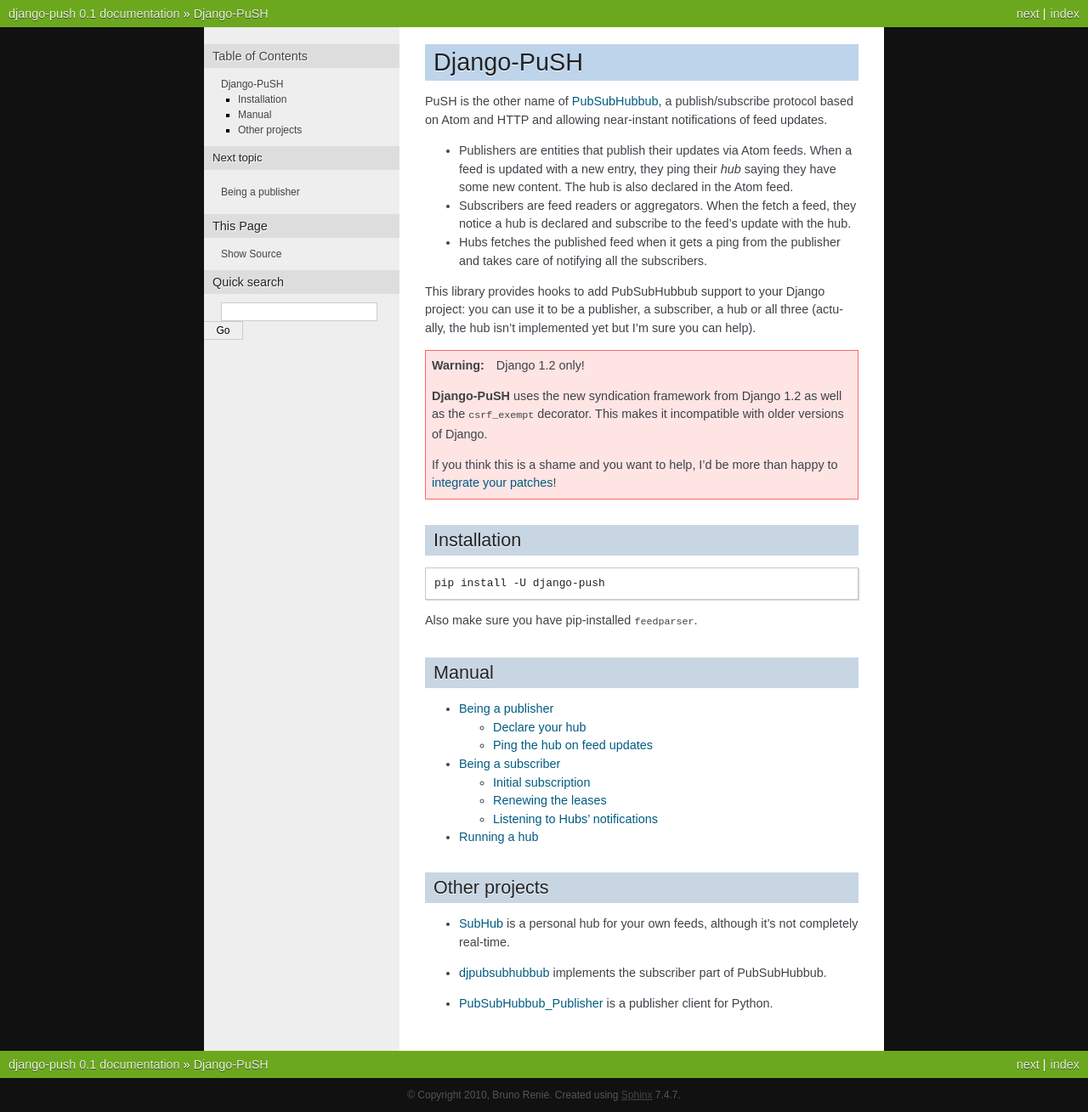
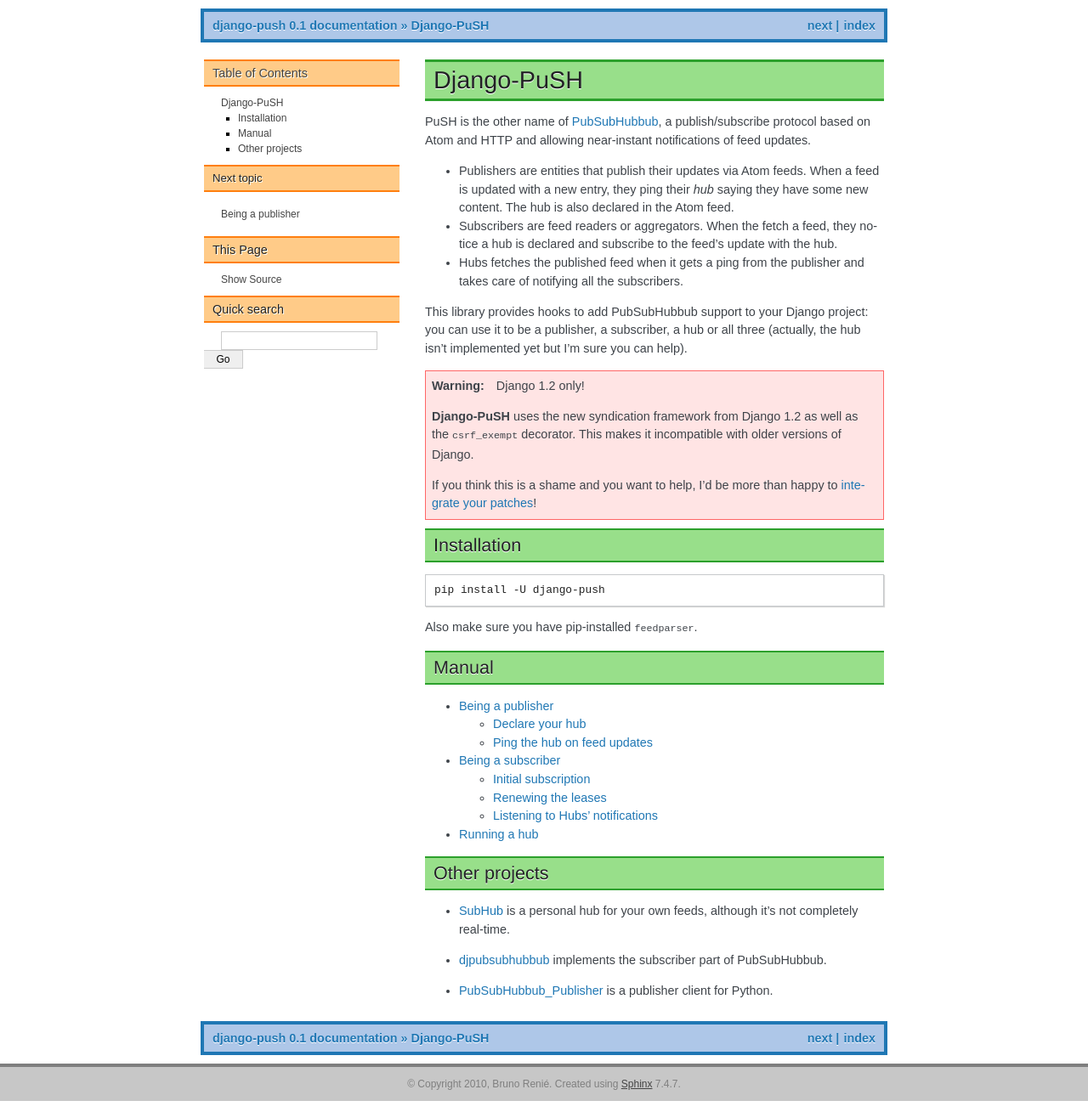
Before and after one commit to brutasse/django-push, a Sphinx documentation site: the page built from docs/index.rst, in a window 1280 px wide. Shown: the whole page at 85% size. Built offline with Sphinx 7.4.7, drawn with Linux system fonts in a browser that asks for light colours.

Commit message:
Custom sphinx theme

```diff
--- a/docs/conf.py
+++ b/docs/conf.py
@@ -91,7 +91,7 @@
 
 # The theme to use for HTML and HTML Help pages.  Major themes that come with
 # Sphinx are currently 'default' and 'sphinxdoc'.
-html_theme = 'nature'
+html_theme = 'brutasse'
 
 # Theme options are theme-specific and customize the look and feel of a theme
 # further.  For a list of options available for each theme, see the
--- a/docs/themes/nature/static/nature.css_t
+++ b/docs/themes/brutasse/static/brutasse.css_t
@@ -2,9 +2,9 @@
  * nature.css_t
  * ~~~~~~~~~~~~
  *
- * Sphinx stylesheet -- nature theme.
+ * Sphinx stylesheet -- brutasse theme.
  *
- * :copyright: Copyright 2007-2010 by the Sphinx team, see AUTHORS.
+ * :copyright: Copyright 2010 by Bruno Renie
  * :license: BSD, see LICENSE for details.
  *
  */
@@ -16,7 +16,7 @@
 body {
     font-family: Arial, sans-serif;
     font-size: 100%;
-    background-color: #111;
+    background-color: white;
     color: #555;
     margin: 0;
     padding: 0;
@@ -41,18 +41,18 @@
 }
 
 div.document {
-    background-color: #eee;
 }
 
 div.body {
-    background-color: #ffffff;
     color: #3E4349;
-    padding: 0 30px 30px 30px;
+    padding: 0 0 0 30px;
     font-size: 0.9em;
 }
 
 div.footer {
-    color: #555;
+    border-top: 4px solid #7f7f7f;
+    background-color: #c7c7c7;
+    color: #7f7f7f;
     width: 100%;
     padding: 13px 0;
     text-align: center;
@@ -65,15 +65,19 @@
 }
 
 div.related {
-    background-color: #6BA81E;
+    width: 800px;
+    margin: 10px auto;
+    border: 4px solid #1f77b4;
+    font-weight: bold;
+    background-color: #aec7e8;
     line-height: 32px;
-    color: #fff;
-    text-shadow: 0px 1px 0 #444;
+    color: #1f77b4;
+    text-shadow: 0px 1px 0 #fff;
     font-size: 0.9em;
 }
 
 div.related a {
-    color: #E2F3CC;
+    color: #1f77b4;
 }
 
 div.sphinxsidebar {
@@ -82,18 +86,20 @@
 }
 
 div.sphinxsidebarwrapper{
-    padding: 20px 0;
+    padding: 10px 0;
 }
 
 div.sphinxsidebar h3,
 div.sphinxsidebar h4 {
+    border-top: 2px solid #ff7f0e;
+    border-bottom: 2px solid #ff7f0e;
     font-family: Arial, sans-serif;
     color: #222;
     font-size: 1.2em;
     font-weight: normal;
     margin: 0;
     padding: 5px 10px;
-    background-color: #ddd;
+    background-color: #ffcb88;
     text-shadow: 1px 1px 0 white
 }
 
@@ -137,7 +143,7 @@
 /* -- body styles ----------------------------------------------------------- */
 
 a {
-    color: #005B81;
+    color: #1f77b4;
     text-decoration: none;
 }
 
@@ -152,21 +158,23 @@
 div.body h4,
 div.body h5,
 div.body h6 {
-    font-family: Arial, sans-serif;
-    background-color: #BED4EB;
+    font-family: Helvetica, Arial, sans-serif;
+    background-color: #98df8a;
+    border-top: 3px solid #2ca02c;
+    border-bottom: 3px solid #2ca02c;
     font-weight: normal;
     color: #212224;
-    margin: 30px 0px 10px 0px;
+    margin: 10px 0px 10px 0px;
     padding: 5px 0 5px 10px;
-    text-shadow: 0px 1px 0 white
+    text-shadow: 0px 1px 0 white;
 }
 
-div.body h1 { border-top: 20px solid white; margin-top: 0; font-size: 200%; }
-div.body h2 { font-size: 150%; background-color: #C8D5E3; }
-div.body h3 { font-size: 120%; background-color: #D8DEE3; }
-div.body h4 { font-size: 110%; background-color: #D8DEE3; }
-div.body h5 { font-size: 100%; background-color: #D8DEE3; }
-div.body h6 { font-size: 100%; background-color: #D8DEE3; }
+div.body h1 { margin-top: 10px; font-size: 200%; }
+div.body h2 { font-size: 150%; border-width: 2px; }
+div.body h3 { font-size: 120%; border-width: 1px; }
+div.body h4 { font-size: 110%; border-width: 1px; }
+div.body h5 { font-size: 100%; border-width: 1px; }
+div.body h6 { font-size: 100%; border-width: 1px; }
 
 a.headerlink {
     color: #c60f0f;
--- a/docs/themes/nature/theme.conf
+++ b/docs/themes/brutasse/theme.conf
@@ -1,4 +1,4 @@
 [theme]
 inherit = basic
-stylesheet = nature.css
+stylesheet = brutasse.css
 pygments_style = tango
--- a/setup.py
+++ b/setup.py
@@ -11,7 +11,7 @@
     url = 'http://github.com/brutasse/django-push',
     license = 'BSD',
     description = 'PubSubHubbub (PuSH) support for Django',
-    long_description = read('README'),
+    long_description = read('README.rst'),
 
     author = 'Bruno Renié',
     author_email = 'bruno@renie.fr',
```
